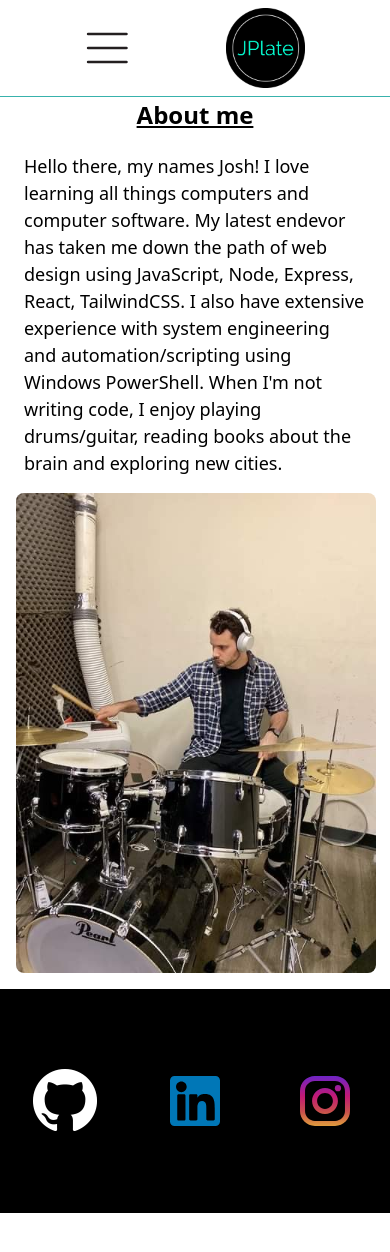
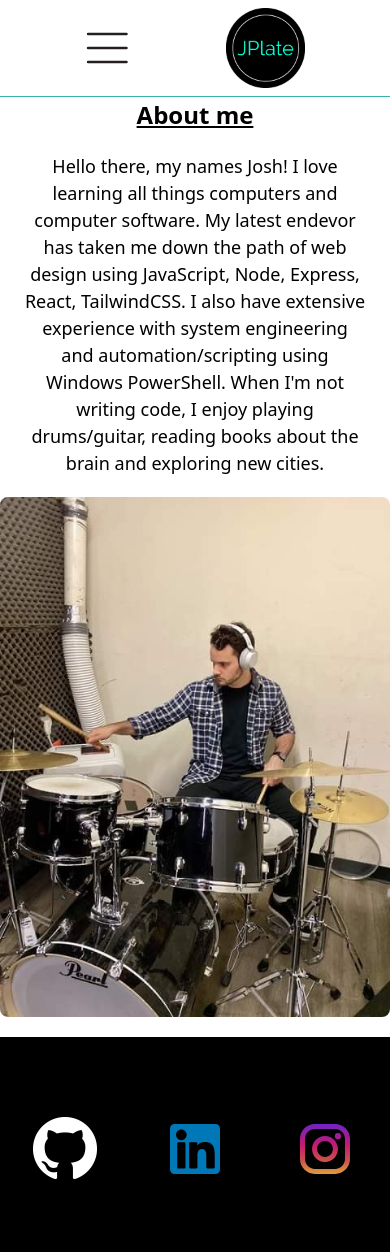
Before and after one commit to penspinner/jplate-frontend, a Next.js app: page /AboutMe in a window 390 px wide. Shown: the top 1252 px of the page. Before the commit the page ends 1213 px from the top, so only its background shows below. Built offline with nearby package versions, Linux system fonts and the light colour scheme; a web font is replaced by a local one.

Commit message:
mobile response changes (#8)

```diff
--- a/src/components/Footer.tsx
+++ b/src/components/Footer.tsx
@@ -1,10 +1,8 @@
 import React from 'react'
-import Link from 'next/link'
 
 const Footer = () => {
-  const year = new Date().getFullYear()
   return (
-    <div className="bg-black w-full h-56 relative bottom-0 grid grid-cols-3 items-center">
+    <div className="bg-black w-full h-56 relative bottom-0 grid grid-cols-3 items-center flex-grow">
       <span className="flex justify-center">
         <a href="https://github.com/mallockey" target="_blank">
           <img className="cursor-pointer" src="./GitHub-Mark-Light-64px.png" />
--- a/src/pages/AboutMe.tsx
+++ b/src/pages/AboutMe.tsx
@@ -4,10 +4,10 @@ import Footer from '../components/Footer'
 
 const About = () => {
   return (
-    <>
+    <body className="min-h-screen flex flex-col">
       <Header />
-      <div className="flex items-center flex-wrap md:flex-no-wrap justify-around h-full">
-        <div className="sm: w-full lg:w-2/4 md:text-xl">
+      <div className="flex flex-wrap flex-grow items-center justify-center">
+        <div className="sm: w-full lg:w-1/2 text-center ">
           <h1 className=" text-center font-bold text-2xl pb-5 underline ">About me</h1>
           <p className="pl-6 pr-6 text-lg">
             {`Hello there, my names Josh! I love learning all things computers and computer
@@ -18,14 +18,16 @@ const About = () => {
             cities.`}
           </p>
         </div>
-        <img
-          src="/joshdrum.jpg"
-          className="m-4 rounded-lg"
-          style={{ height: '30rem', width: 'auto' }}
-        />
+        <div className="sm: w-full lg:w-1/2 flex justify-center">
+          <img
+            src="/joshdrum.jpg"
+            className="rounded-lg mb-5 mt-5"
+            style={{ height: '100%', width: 'auto' }}
+          />
+        </div>
       </div>
       <Footer />
-    </>
+    </body>
   )
 }
 
--- a/src/pages/WhatIsThis.tsx
+++ b/src/pages/WhatIsThis.tsx
@@ -13,11 +13,11 @@ const WhatIsThis = () => {
     'Webpack',
   ]
   return (
-    <div>
+    <body className="min-h-screen flex flex-col">
       <Header />
-      <div className="w-auto text-left h-screen flex-col items-center justify-center ">
+      <div className="flex-col flex-wrap flex-grow items-center justify-center ">
         <h1 className="text-center underline pb-8 pt-16">What is JPlate?</h1>
-        <article className="text-center pb-8 pr-4 pl-4">
+        <article className="text-center pb-4 pr-4 pl-4">
           JPlate is a mock online store that my team and I created to gain experience with the
           following technologies:
         </article>
@@ -36,14 +36,14 @@ const WhatIsThis = () => {
             </tbody>
           </table>
         </div>
-        <article className="pt-16 pr-4 pl-4 text-center">
+        <article className="flex text-center justify-center items-center mb-16 mt-4 md:mr-48 md:ml-48">
           JPlate is meant to be an imitation online store. This current version has the cart
           functionality. In the next version we will implement the sign in/sign up and checkout
           functionalities.
         </article>
       </div>
       <Footer />
-    </div>
+    </body>
   )
 }
 
--- a/src/pages/index.tsx
+++ b/src/pages/index.tsx
@@ -50,9 +50,9 @@ const Index = () => {
           content="A mock website that sells plates. Built with React Hooks and Next JS. Styles with TailwindCSS."
         />
       </Head>
-      <div className="static min-h-full">
+      <div className="min-h-screen flex flex-col">
         <Header cart={cart} handleShowCart={handleShowCart} />
-        <div className="relative bg-teal-100 flex flex-wrap justify-evenly pt-4">
+        <div className="bg-teal-100 flex flex-wrap flex-grow justify-evenly pt-4">
           {showCart ? (
             <Cart cart={cart} handleSetCart={handleSetCart} handleShowCart={handleShowCart} />
           ) : (
```
Also changed, not shown: 1 other file (tests, documents, lock files or other folders).
